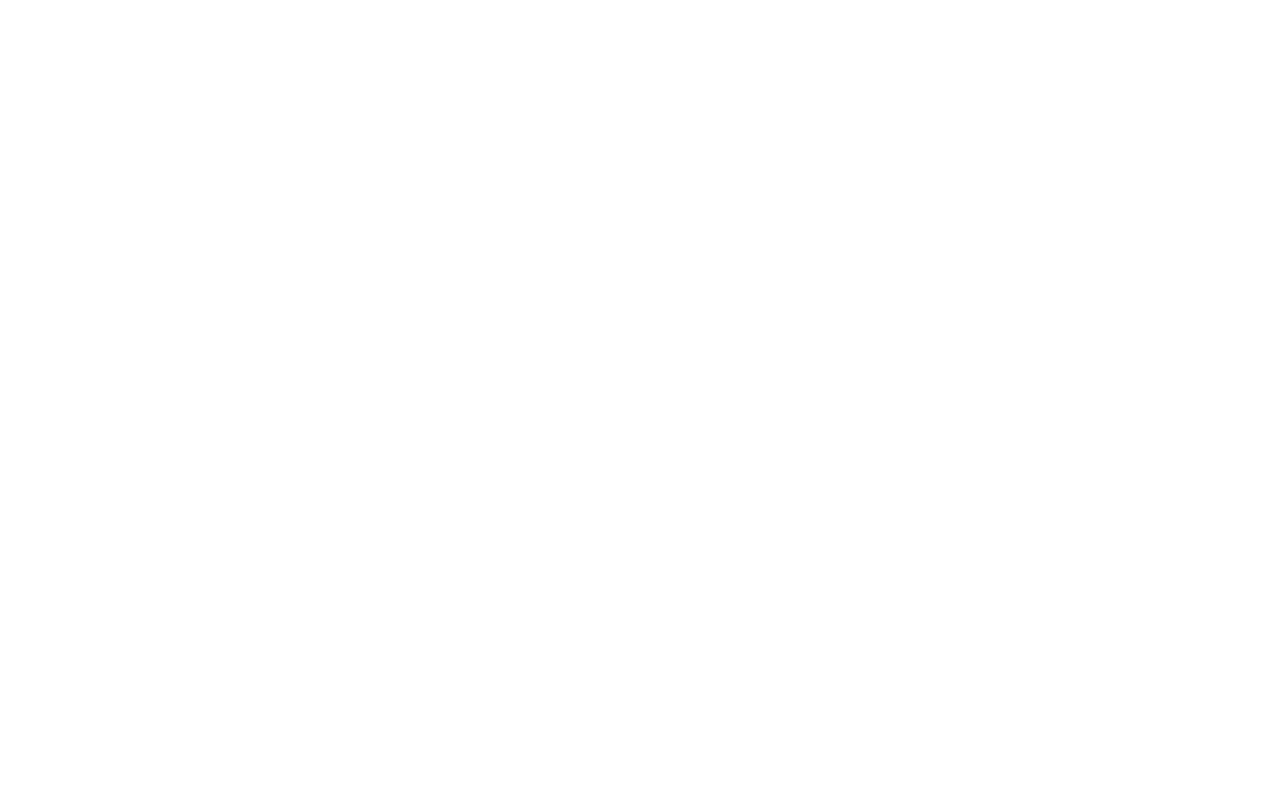
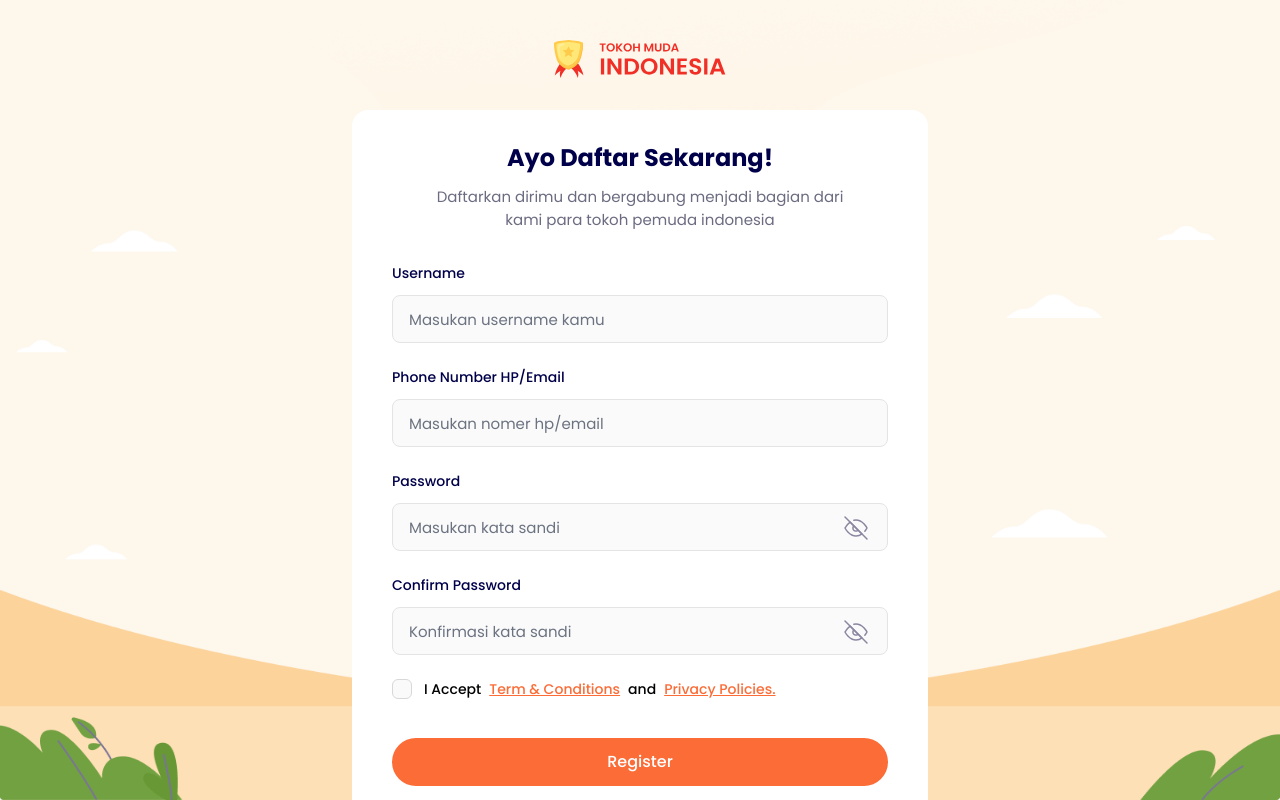
Before and after one commit to incognitoPlayer/online-course-Reactjs, a React (Create React App) app: page /register in a window 1280 px wide. Before the commit this address had no page. Built offline with nearby package versions, Linux system fonts and the light colour scheme.

Commit message:
Add FEAT: Register

```diff
--- a/src/components/Checkbox.jsx
+++ b/src/components/Checkbox.jsx
@@ -1,12 +1,12 @@
 import { useState } from "react"
 
-const Checkbox = () => {
+const Checkbox = (props) => {
     const [check, setCheck] = useState(false)
     return (
         <div className="block">
             <label className="inline-flex items-center">
                 <input type="checkbox" className="bg-[#FAFAFA] form-checkbox h-[20px] w-[20px] focus:ring-0 focus:ring-offset-0 rounded-md border-[#d8d8d8] text-primaryColor" onChange={() => setCheck(!check)} />
-                <span className="ml-2 text-sm font-medium">Remember me</span>
+                <span className="ml-2 text-[13px] font-medium">{props.title}</span>
             </label>
         </div>
     )
--- a/src/index.css
+++ b/src/index.css
@@ -817,6 +817,10 @@
   }
 }
 
+.fixed {
+  position: fixed;
+}
+
 .absolute {
   position: absolute;
 }
@@ -874,6 +878,22 @@
   margin-top: 100px;
 }
 
+.mr-2 {
+  margin-right: 12px;
+}
+
+.mr-1 {
+  margin-right: 8px;
+}
+
+.mb-8 {
+  margin-bottom: 2rem;
+}
+
+.mb-6 {
+  margin-bottom: 48px;
+}
+
 .block {
   display: block;
 }
@@ -904,6 +924,10 @@
 
 .h-screen {
   height: 100vh;
+}
+
+.h-\[1000px\] {
+  height: 1000px;
 }
 
 .w-\[20px\] {
@@ -1112,6 +1136,19 @@
   font-size: 40px;
 }
 
+.text-xs {
+  font-size: 0.75rem;
+  line-height: 1rem;
+}
+
+.text-\[14px\] {
+  font-size: 14px;
+}
+
+.text-\[13px\] {
+  font-size: 13px;
+}
+
 .font-bold {
   font-weight: 700;
 }
--- /dev/null
+++ b/src/pages/Dashboard.jsx
@@ -0,0 +1,9 @@
+const Dashboard = () => {
+    return (
+        <div>
+            <h1>ini dashboard gan</h1>
+        </div>
+    )
+}
+
+export default Dashboard
--- a/src/pages/LandingPage.jsx
+++ b/src/pages/LandingPage.jsx
@@ -1,6 +1,7 @@
 import Navbar from "../components/Navbar";
 import bg from "../assets/background.png";
 import mhs from "../assets/mhs.svg";
+import { Link } from "react-router-dom";
 
 const LandingPage = () => {
   return (
@@ -22,12 +23,12 @@
             jumlah pengangguran pemuda di indonesia. Ayok bergabung bersama kami
             agar anda tidak menganggur lagi.
           </p>
-          <a
+          <Link
             className=" text-white bg-primaryColor inline-block px-[48px] py-[19px] rounded-full"
-            href="/"
+            to="/register"
           >
             Daftar Disini
-          </a>
+          </Link>
           <div className="flex mt-[30px]">
             <div className="flex-1">
               <h3 className="text-[40px] font-semibold text-secondaryColor">10K+</h3>
--- a/src/pages/Login.jsx
+++ b/src/pages/Login.jsx
@@ -4,6 +4,7 @@
 import Logo from "../components/Logo";
 import PasswordForm from "../components/PasswordForm";
 import Checkbox from "../components/Checkbox";
+import { Link } from "react-router-dom";
 
 const Login = () => {
   return (
@@ -19,13 +20,13 @@
             <InputForm title="Phone Number HP/Email" desc="Masukan no hp atau email" />
             <PasswordForm title="Password" desc="Masukan kata sandi" />
             <div className="flex justify-between items-center">
-              <Checkbox />
+              <Checkbox title="Remember me" />
               <a href="/" className="text-sm font-medium text-primaryColor underline">Forgot Password ?</a>
             </div>
             <div className="mt-8 ">
               <button className="bg-primaryColor hover:bg-[#f05d27] text-white py-2 px-4 rounded-full w-full text-base font-medium">Login</button>
               <div className="mt-8 mx-auto text-center">
-                <a className="text-sm font-medium" href="/">Kamu Belum punya akun?</a> <a href="/" className="text-sm font-medium text-primaryColor underline">Sign up disini</a>
+                <Link className="text-sm font-medium" to="/register">Kamu belum punya akun?</Link> <Link to="/register" className="text-sm font-medium text-primaryColor underline">Sign up disini</Link>
               </div>
             </div>
           </form>
--- /dev/null
+++ b/src/pages/Register.jsx
@@ -0,0 +1,44 @@
+import bg from "../assets/background.png";
+import Cards from "../components/Cards";
+import InputForm from "../components/InputForm";
+import Logo from "../components/Logo";
+import PasswordForm from "../components/PasswordForm";
+import Checkbox from "../components/Checkbox";
+import { Link } from "react-router-dom";
+
+const Register = () => {
+    return (
+        <div
+            className="bg-no-repeat bg-center h-screen"
+            style={{ backgroundImage: `url(${bg})`, backgroundSize: "100vw 100vh", overflowY: 'scroll' }}>
+            <div className="container mx-auto mb-6">
+                <div className="flex justify-center pt-10">
+                    <Logo />
+                </div>
+                <Cards title="Ayo Daftar Sekarang!" desc="Daftarkan dirimu dan bergabung menjadi bagian dari kami para tokoh pemuda indonesia">
+                    <form className="max-w-lg mx-auto">
+                        <InputForm title="Username" desc="Masukan username kamu" />
+                        <InputForm title="Phone Number HP/Email" desc="Masukan nomer hp/email" />
+                        <PasswordForm title="Password" desc="Masukan kata sandi" />
+                        <PasswordForm title="Confirm Password" desc="Konfirmasi kata sandi" />
+                        <div className="flex">
+                            <Checkbox />
+                            <p className="text-sm font-medium mr-1" href="/">I Accept</p>
+                            <a href="/" className="text-sm font-medium text-primaryColor underline mr-1">Term & Conditions</a>
+                            <p className="text-sm font-medium mr-1" href="/">and</p>
+                            <a href="/" className="text-sm font-medium text-primaryColor underline">Privacy Policies.</a>
+                        </div>
+                        <div className="mt-8 ">
+                            <button className="bg-primaryColor hover:bg-[#f05d27] text-white py-2 px-4 rounded-full w-full text-base font-medium">Register</button>
+                            <div className="mt-8 mx-auto text-center">
+                                <Link className="text-sm font-medium" to="/">Kamu sudah punya akun?</Link> <Link to="/Login" className="text-sm font-medium text-primaryColor underline">Login disini</Link>
+                            </div>
+                        </div>
+                    </form>
+                </Cards>
+            </div>
+        </div>
+    )
+}
+
+export default Register
--- a/src/routes/RouterPages.js
+++ b/src/routes/RouterPages.js
@@ -1,6 +1,8 @@
 import { BrowserRouter as Router, Route, Routes } from "react-router-dom";
 import LandingPage from "../pages/LandingPage";
 import Login from "../pages/Login";
+import Register from "../pages/Register";
+import Dashboard from "../pages/Dashboard";
 
 const RouterPages = () => {
   return (
@@ -9,6 +11,8 @@
         <Routes>
           <Route path="/" element={<LandingPage />} />
           <Route path="/login" element={<Login />} />
+          <Route path="/register" element={<Register />} />
+          <Route path="/dashboard" element={<Dashboard />} />
         </Routes>
       </Router>
     </>
```
